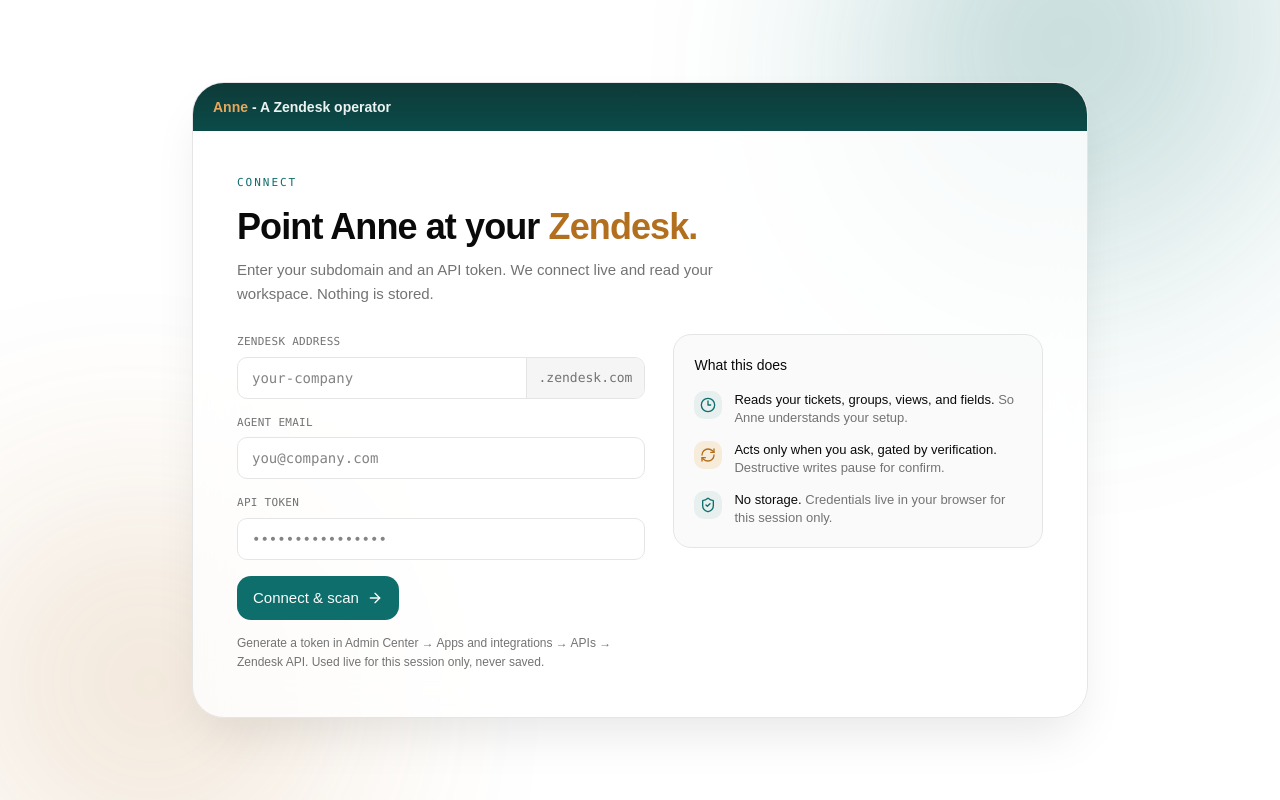
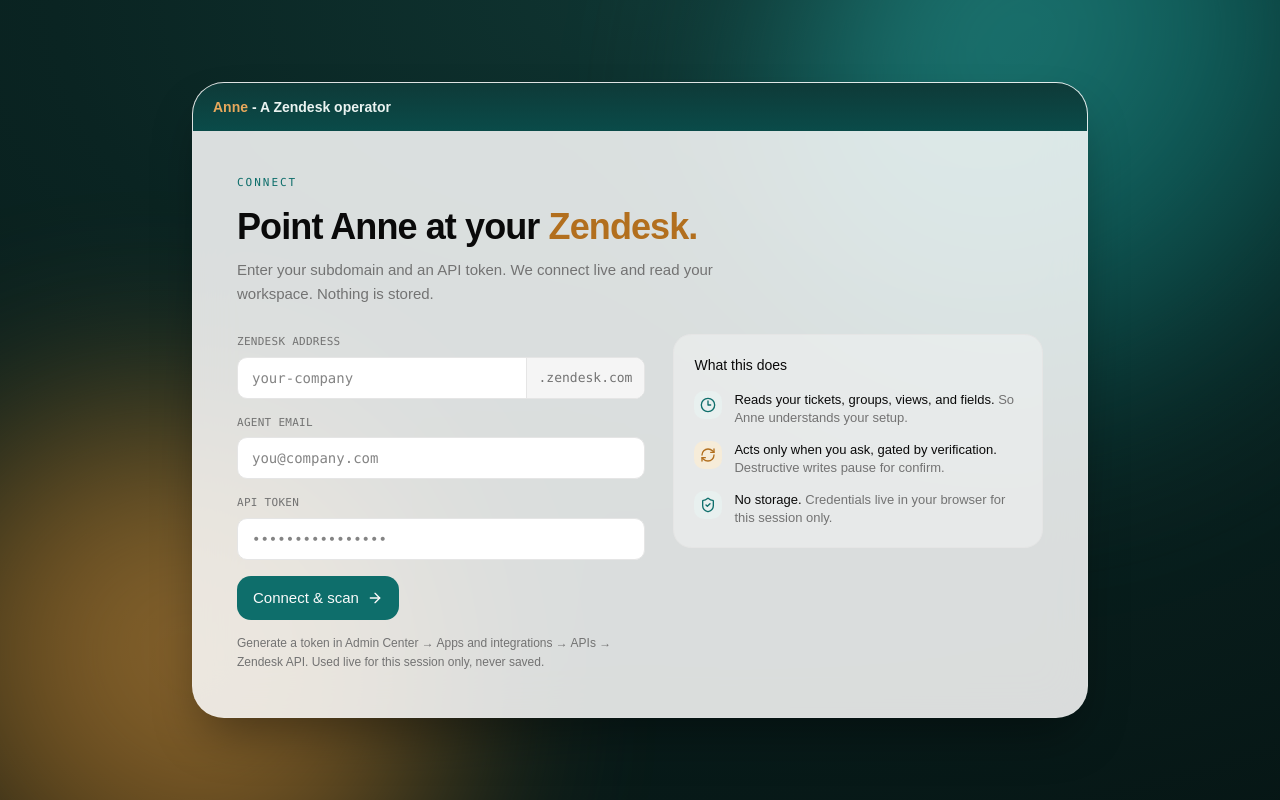
Before and after one commit to drbinna/Zendesk-Ops-, a React (Vite) app: page / in a window 1280 px wide. Built offline with nearby package versions, Linux system fonts and the light colour scheme.

Commit message:
Dark dusk canvas with visible petrol/honey glow behind the floating card

```diff
--- a/src/App.tsx
+++ b/src/App.tsx
@@ -19,11 +19,11 @@
   const [data, setData] = useState<ScanResult | null>(null);
 
   return (
-    <div className="relative min-h-screen w-full overflow-hidden bg-background flex items-center justify-center p-4 md:p-8 font-sans text-foreground">
-      <BlurredOrb className="!w-[34rem] !h-[34rem] absolute -top-40 -right-32 opacity-40 blur-[120px]" style={{ background: `radial-gradient(circle at 30% 30%, ${PETROL}, transparent 70%)` }} />
-      <BlurredOrb className="!w-[30rem] !h-[30rem] absolute -bottom-40 -left-32 opacity-30 blur-[120px]" style={{ background: `radial-gradient(circle at 60% 40%, ${HONEY}, transparent 70%)` }} />
+    <div className="relative min-h-screen w-full overflow-hidden flex items-center justify-center p-4 md:p-8 font-sans text-foreground" style={{ background: "radial-gradient(120% 120% at 50% 0%, #0F3431 0%, #0A2422 38%, #061514 100%)" }}>
+      <BlurredOrb className="!w-[42rem] !h-[42rem] absolute -top-52 -right-40 opacity-70 blur-[100px]" style={{ background: `radial-gradient(circle at 30% 30%, #2BA39E, ${PETROL} 45%, transparent 72%)` }} />
+      <BlurredOrb className="!w-[38rem] !h-[38rem] absolute -bottom-52 -left-40 opacity-60 blur-[100px]" style={{ background: `radial-gradient(circle at 60% 40%, #F0A94E, ${HONEY} 45%, transparent 72%)` }} />
 
-      <main className="relative w-full max-w-4xl rounded-[2rem] border border-border bg-card/80 backdrop-blur-xl shadow-2xl shadow-black/10 overflow-hidden">
+      <main className="relative w-full max-w-4xl rounded-[2rem] border border-white/10 bg-card/85 backdrop-blur-xl shadow-2xl shadow-black/40 overflow-hidden">
         <div className="flex items-center px-5 py-3.5 text-[#EAF3F1]" style={{ background: "linear-gradient(180deg,#0E3A38,#0A4B49)" }}>
           <span className="font-heading font-semibold text-sm"><span style={{ color: "#E8A85C" }}>Anne</span> - A Zendesk operator</span>
         </div>
```
